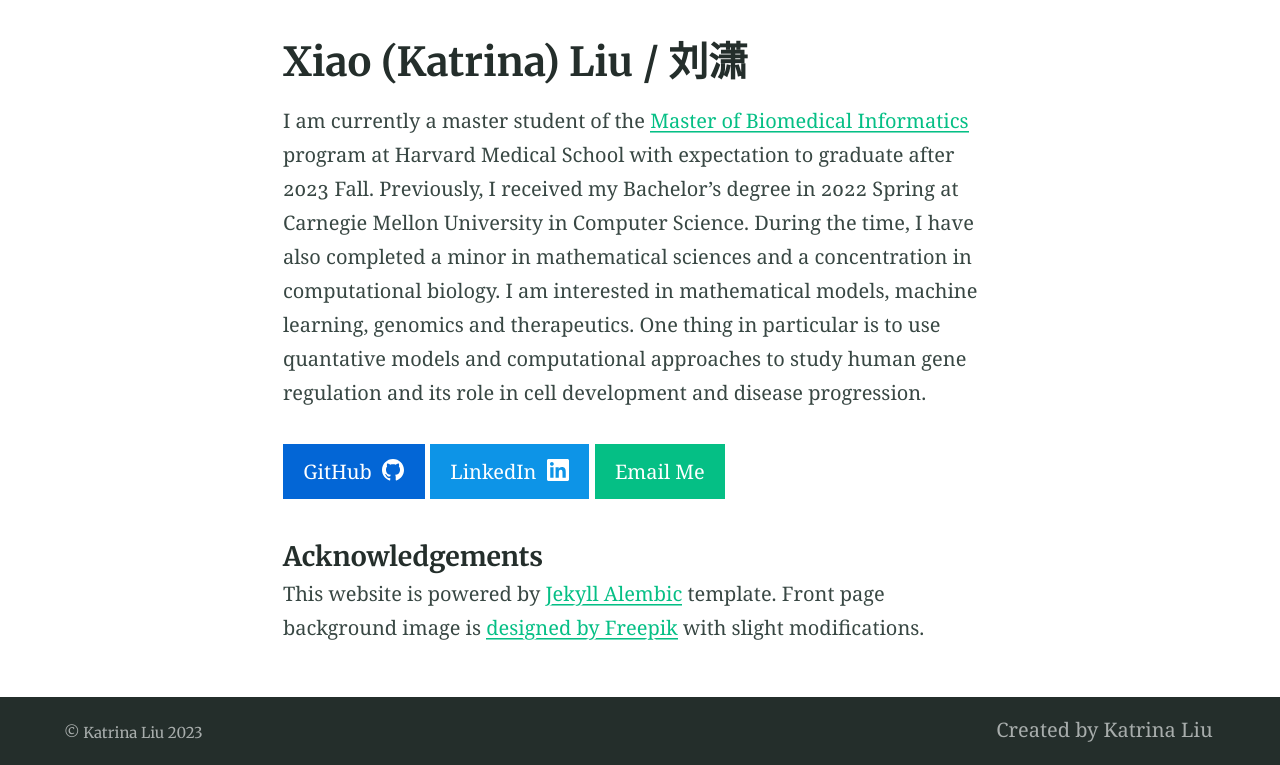
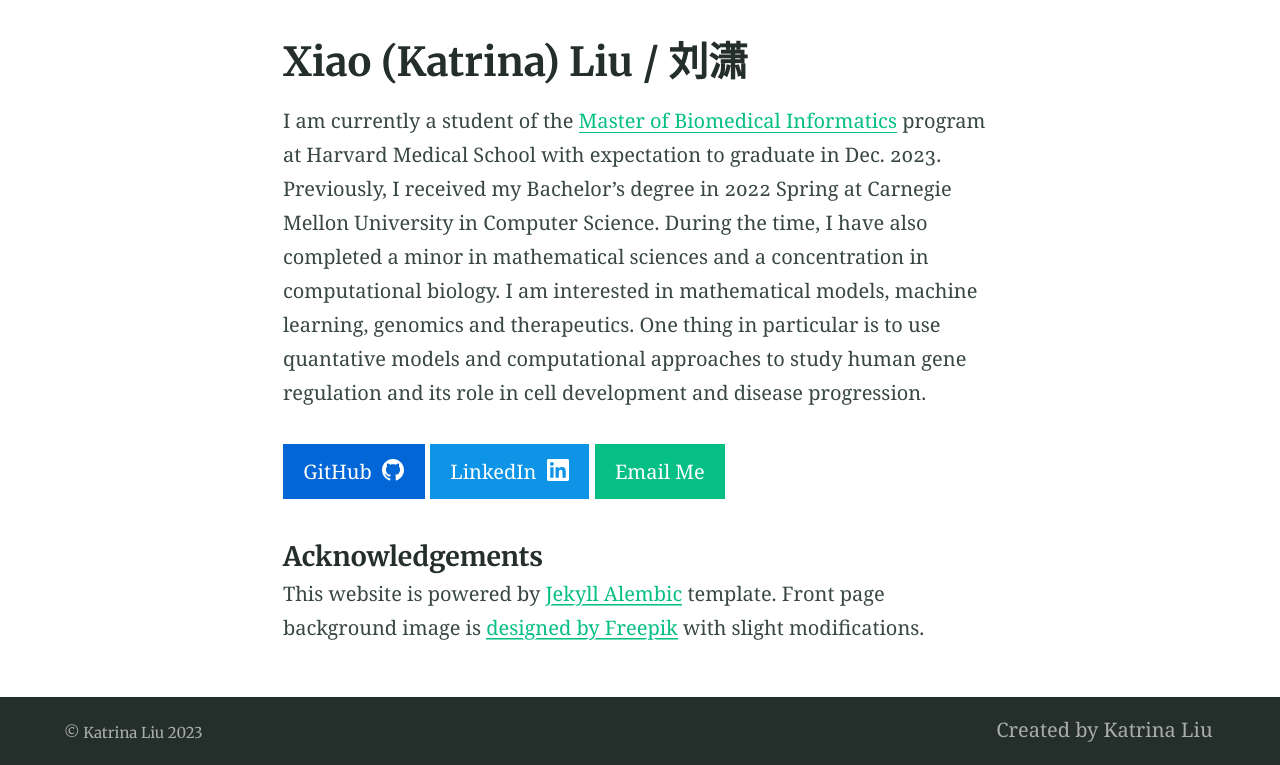
Before and after one commit to dany-xu/dany-xu.github.io, a Jekyll site: the page built from index.md, in a window 1280 px wide. Shown: the part 408-1173 px from the top of the page. Built offline with Jekyll 4.4.1, drawn with Linux system fonts in a browser that asks for light colours.

Commit message:
Update index.md

```diff
--- a/index.md
+++ b/index.md
@@ -5,7 +5,7 @@ feature_text: |
 feature_image: "/assets/default-background-image.jpg"
 ---
 
-I am currently a master student of the [Master of Biomedical Informatics](https://dbmi.hms.harvard.edu/education/master-biomedical-informatics) program at Harvard Medical School with expectation to graduate after 2023 Fall. Previously, I received my Bachelor's degree in 2022 Spring at Carnegie Mellon University in Computer Science. During the time, I have also completed a minor in mathematical sciences and a concentration in computational biology. I am interested in mathematical models, machine learning, genomics and therapeutics. One thing in particular is to use quantative models and computational approaches to study human gene regulation and its role in cell development and disease progression.
+I am currently a student of the [Master of Biomedical Informatics](https://dbmi.hms.harvard.edu/education/master-biomedical-informatics) program at Harvard Medical School with expectation to graduate in Dec. 2023. Previously, I received my Bachelor's degree in 2022 Spring at Carnegie Mellon University in Computer Science. During the time, I have also completed a minor in mathematical sciences and a concentration in computational biology. I am interested in mathematical models, machine learning, genomics and therapeutics. One thing in particular is to use quantative models and computational approaches to study human gene regulation and its role in cell development and disease progression.
 
 {% include button.html text="GitHub" icon="github" link="https://github.com/katrina-liu" color="#0366d6" %} {% include button.html text="LinkedIn" icon="linkedin" link="https://www.linkedin.com/in/katrina-liu-6980b9235/" color="#0d94e7" %} {% include button.html text="Email Me" link="mailto:xkliu0424@gmail.com" %}
 
```
